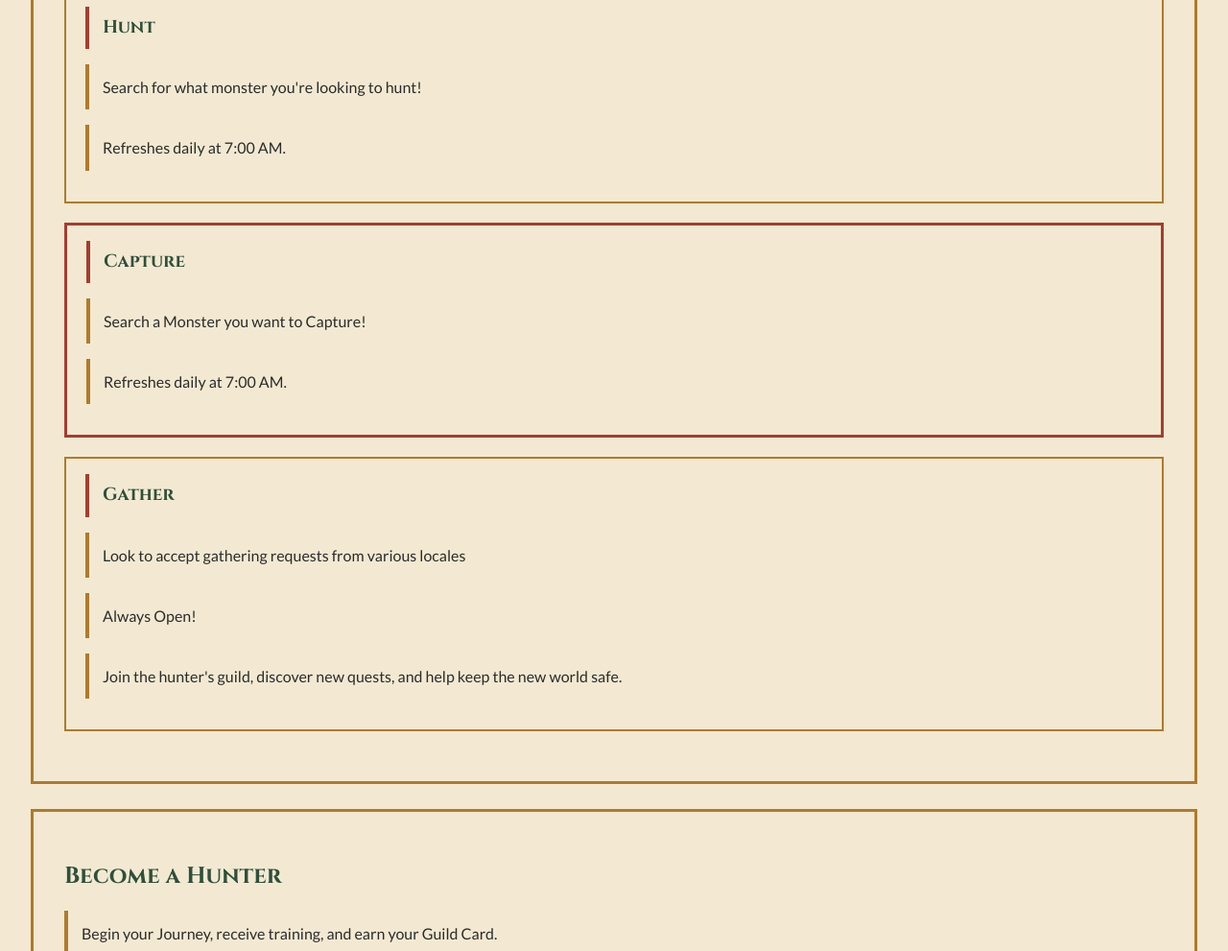
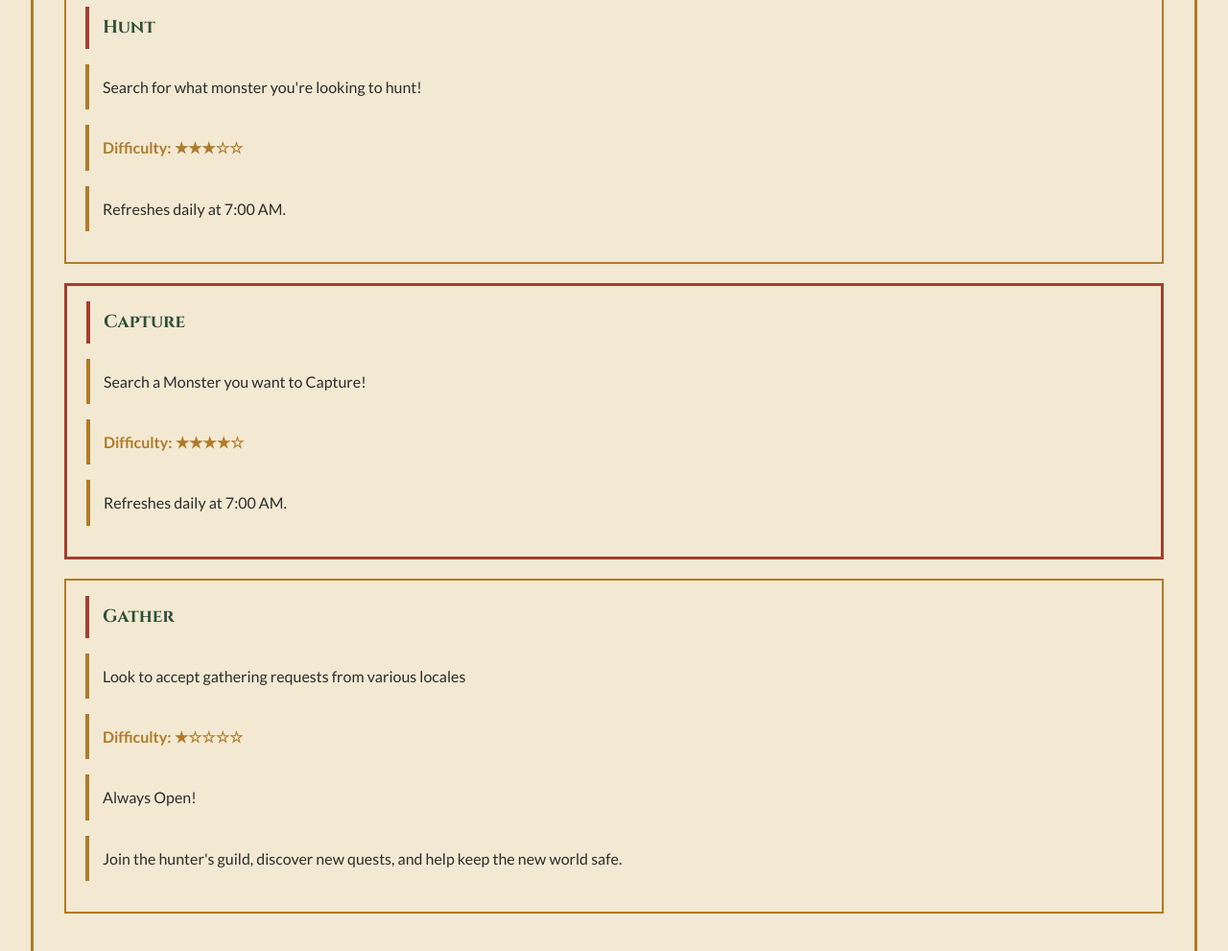
Before and after one commit to Profanity-exe/mapalo-website, a plain HTML site: page index.html in a window 1280 px wide. Shown: the part 980-1971 px from the top of the page at 96% size. Drawn offline with Linux system fonts and the light colour scheme.

Commit message:
Add difficulty ratings to quest cards

```diff
--- a/css/style.css
+++ b/css/style.css
@@ -182,3 +182,8 @@ footer a {
 footer a:hover {
     color: #B07A2A;
 }
+
+.difficulty {
+    color: #B07A2A;
+    font-weight: bold;
+}
--- a/index.html
+++ b/index.html
@@ -46,16 +46,19 @@
             <div class="card">
                 <h3>Hunt</h3>
                     <p>Search for what monster you're looking to hunt!</p>
+                    <p class="difficulty">Difficulty: ★★★☆☆</p>
                     <p>Refreshes daily at 7:00 AM.</p>
             </div>
             <div class="card featured">
                 <h3>Capture</h3>
                     <p>Search a Monster you want to Capture!</p>
+                    <p class="difficulty">Difficulty: ★★★★☆</p>
                     <p>Refreshes daily at 7:00 AM.</p>
             </div>
             <div class="card">
                 <h3>Gather</h3>
                     <p>Look to accept gathering requests from various locales</p>
+                    <p class="difficulty">Difficulty: ★☆☆☆☆</p>
                     <p>Always Open!</p>
                     <p class="note">Join the hunter's guild, discover new quests, and help keep the new world safe.</p>
             </div>
```
